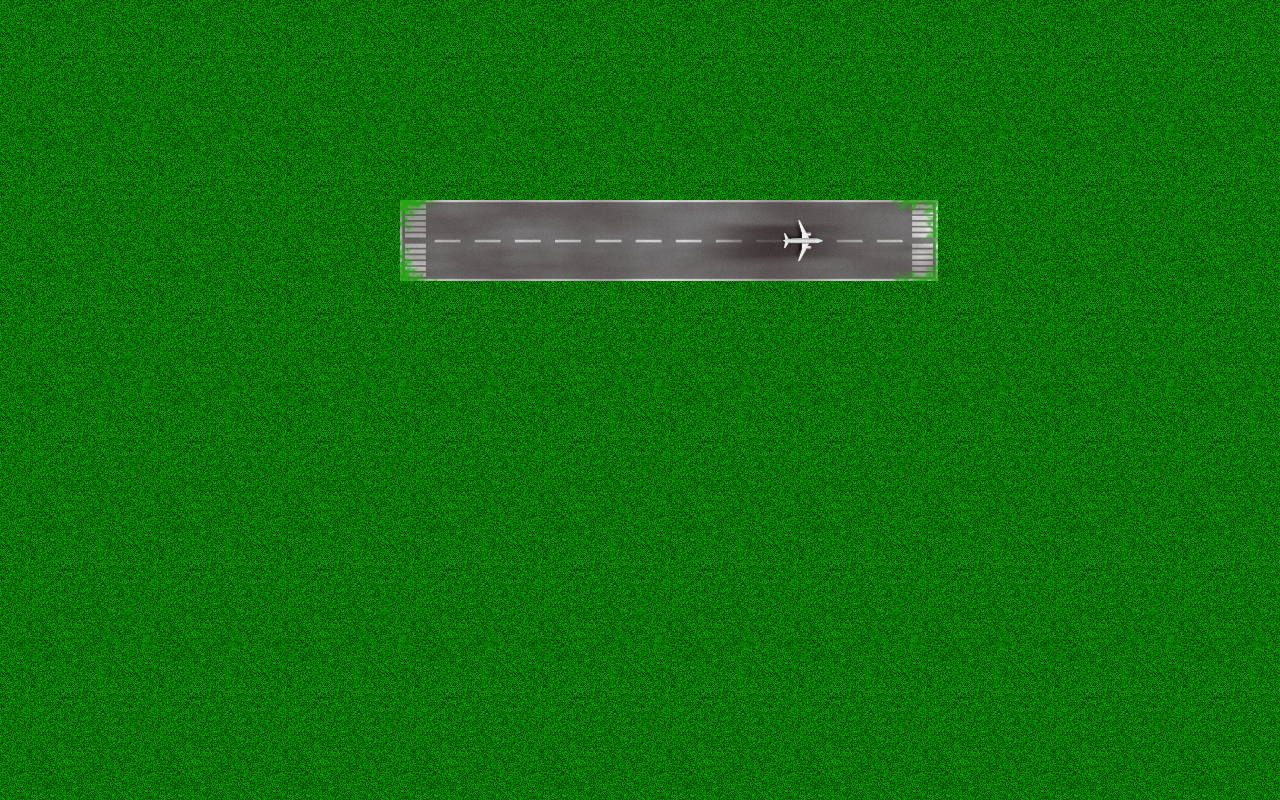
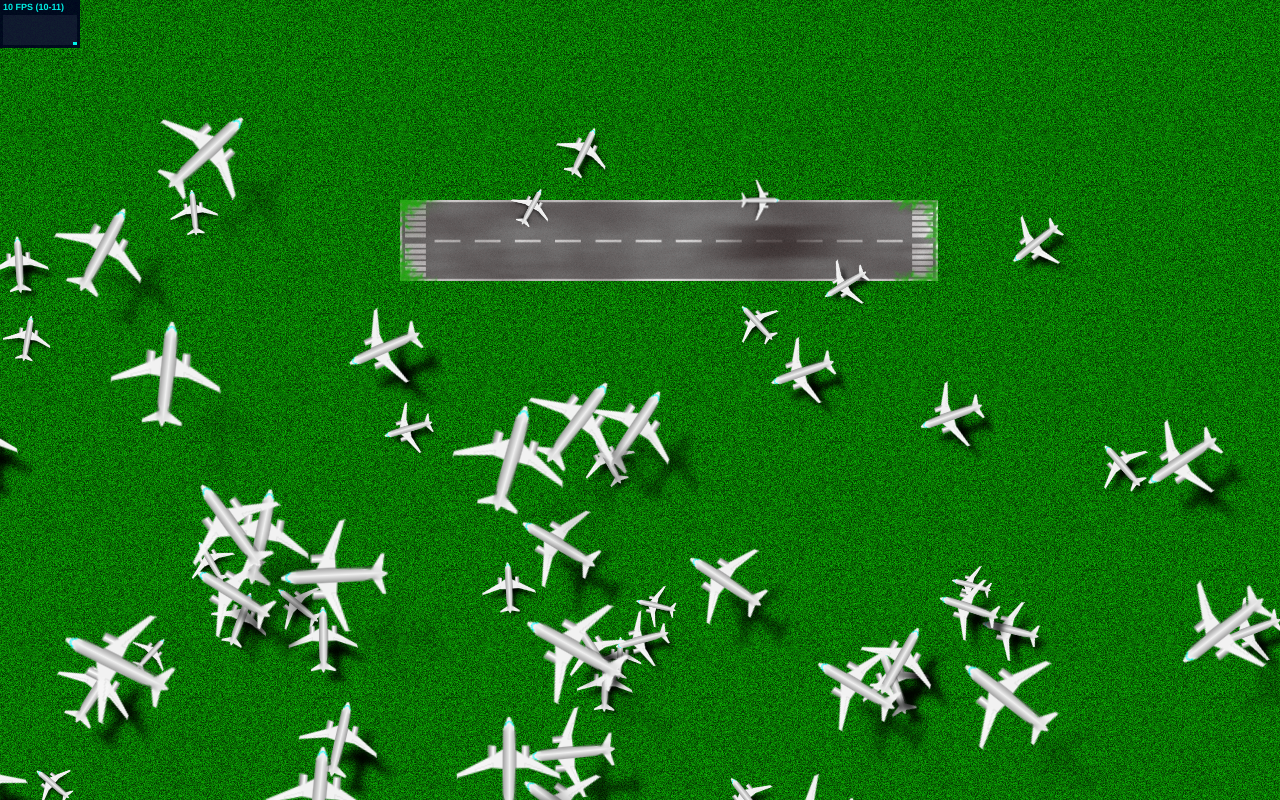
Before and after one commit to cwaldren/Airfield-Madness, a plain HTML site: page index.html in a window 1280 px wide. Drawn offline with Linux system fonts and the light colour scheme; animation ran at ten frames a second.

Commit message:
plane madness has begun

```diff
--- a/index.html
+++ b/index.html
@@ -16,7 +16,10 @@
 
 
 </body>
+<script type="text/javascript" src="js/stats.js"></script>
+
 <script type="text/javascript" src="js/input.js"></script>
+<script type="text/javascript" src="js/plane.js"></script>
 
 <script type="text/javascript" src="js/app.js"></script>
 </html>
--- a/js/app.js
+++ b/js/app.js
@@ -26,28 +26,41 @@ var msg = "";
 var runway = new Image();
 runway.src = "http://localhost/Airfield-Madness/img/runway.png";
 
-var plane = new Image();
-plane.src = "http://localhost/Airfield-Madness/img/plane.png";
+var planeImg = new Image();
+planeImg.src = "http://localhost/Airfield-Madness/img/plane.png";
 
 
-var planeShadow = new Image();
-planeShadow.src = "http://localhost/Airfield-Madness/img/plane_shadow.png";
+var shadowImg = new Image();
+shadowImg.src = "http://localhost/Airfield-Madness/img/plane_shadow.png";
 
 var grass = new Image();
 grass.src = "http://localhost/Airfield-Madness/img/grass.png";
 
+
+var stats = new Stats();
+stats.setMode(0);
+document.body.appendChild( stats.domElement );
+
+
 var gameTime = 0;
-var mouse = { x:0, y:0, age:Date.now()};
+var mouse = { x:0, y:0};
 
 var prevTime;
 
-var planeObj = {
-    pos: [400, 200],
-    rot: Math.PI/2,
-    alt: 0.
+// var planeObj = {
+//     pos: [400, 200],
+//     rot: Math.PI/2,
+//     alt: 0.
+// }
+var plane = new Plane([400, 200], Math.PI/2, 0.0, planeImg, shadowImg);
+var planes = [];
+
+for (i = 0; i < 100; i++) {
+    planes.push(new Plane([Math.random()*(canvas.width-100)+100, Math.random()*(canvas.height-100)+100], Math.PI*Math.random(), Math.random(), planeImg, shadowImg));
 }
 
 function main() {
+    stats.begin();
     var now = Date.now();
     var deltaTime = (now - prevTime) / 1000.0;
 
@@ -55,6 +68,7 @@ function main() {
     render();
 
     prevTime = now;
+    stats.end();
     requestAnimFrame(main);
 }
 
@@ -67,41 +81,20 @@ function init() {
 function render() {
    //note to self: this is crazy when remove the clear loop
 
-   renderBackgroundStuff();
-
-   var alt = .9+ (1.0-planeObj.alt);
-
-    var half_width = planeShadow.width/2;
-    var half_height = planeShadow.height/2;
-
-    ctx.save();
-
-    ctx.translate(planeObj.pos[0] + 50*planeObj.alt, planeObj.pos[1] + 50*planeObj.alt);
-    ctx.translate(half_width, half_height);
-    ctx.globalAlpha = .2+ 1.0 - planeObj.alt;
-    ctx.rotate(planeObj.rot);
-    ctx.scale(planeObj.alt + .5, planeObj.alt + .5)
-    ctx.drawImage(planeShadow, -half_width, -half_height/2 - 40);
-
-    ctx.restore();
-
-    ctx.save();
-    half_width = plane.width/2;
-    half_height = plane.height/2;
-
-    ctx.translate(planeObj.pos[0], planeObj.pos[1]);
-    ctx.translate(half_width, half_height);
-    ctx.rotate(planeObj.rot);
-    ctx.scale(planeObj.alt + .5 , planeObj.alt + .5);
-    ctx.drawImage(plane, -half_width, -half_height/2 -40);
-    ctx.restore();
-
+    renderBackgroundStuff();
+    renderPlanes();
 
     ctx.fillStyle = "black";
     ctx.font = "bold 16px Arial";
     ctx.fillText(msg, 100, 100);
 }
-
+function compare (a, b) {
+          if (a.alt < b.alt)
+             return 1;
+          if (a.alt > b.alt)
+            return -1;
+          return 0;
+    }
 function renderBackgroundStuff() {
     var pattern = ctx.createPattern(grass, 'repeat');
     ctx.fillStyle = pattern;
@@ -110,65 +103,49 @@ function renderBackgroundStuff() {
     ctx.drawImage(runway, 400, 200);
 }
 
+
+function renderPlanes(){
+    var p = planes.slice(0);
+    p.push(plane);
+    p.sort(function(a,b) {return a.alt - b.alt});
+    for (i = 0; i < planes.length; i++) {
+        ctx.save();
+        p[i].render(ctx);
+        ctx.restore();
+    }
+
+
+
+}
 function update(dt) {
     gameTime += dt;
-    updatePlane(dt)
-    //update entities
-    //check collisions etc.
+    for (i = 0; i < planes.length; i++) {
+        planes[i].update(dt);
+        planes[i].rot += .8*dt;
+    }
+    updatePlane(dt);
+
 }
 
 function updatePlane(dt) {
-    planeObj.pos[0] += Math.cos(planeObj.rot-Math.PI/2) * dt * 50 * (planeObj.alt*4+1.4);
-    planeObj.pos[1] += Math.sin(planeObj.rot-Math.PI/2) * dt * 50 *(planeObj.alt*4+1.4);
 
+    plane.update(dt);
     if (input.isDown('a')) {
-        planeObj.rot -= .8*dt;
-
+        plane.rot -= .8*dt;
     }
     if (input.isDown('d')) {
-        planeObj.rot += .8*dt;
+        plane.rot += .8*dt;
+    }
+    if (input.isDown('w') && plane.alt > 0.0) {
+        plane.alt -= .001;
+    }
+    if (input.isDown('s') && plane.alt < 0.8) {
+        plane.alt += .001;
     }
 
-     if (input.isDown('w')) {
-        if (planeObj.alt > 0.)
-        planeObj.alt -= .001;
-    }
-     if (input.isDown('s')) {
-        if (planeObj.alt < .8)
-        planeObj.alt += .001;
-    }
 }
 
-function updatePlaneOld(dt) {
-    var dx =  planeObj.pos[0]- mouse.x ;//mouse.x - planeObj.pos[0];
-    var dy = planeObj.pos[1]-mouse.y  ;//mouse.y - planeObj.pos[1];
 
-    var dist = Math.sqrt(dx*dx + dy*dy);
-
-    plane.holding = (Date.now() - mouse.age > 1000 && (dist <= 100)) || dist < 100   ;
-
-
-    if (plane.holding) {
-
-        //center is the mouse
-        var theta = .5 * Math.PI/180;
-        var ax = Math.cos(theta) * dx - Math.sin(theta) * dy + mouse.x;
-        var ay = Math.sin(theta) * dx + Math.cos(theta) * dy + mouse.y;
-        planeObj.rot = Math.atan2(dy, dx) + Math.PI;
-        planeObj.pos[0] = ax;
-        planeObj.pos[1] = ay;
-}else{
-
-
-
-var slope = dy/dx;
-    var angle = Math.atan2(dy, dx) ;
-    var dif = planeObj.rot - (angle + Math.PI/2);
-   planeObj.rot = (angle-Math.PI/2);
-    planeObj.pos[0] -= Math.cos(angle );
-    planeObj.pos[1] -= Math.sin(angle );
-    }
-}
 
 init();
 
--- /dev/null
+++ b/js/plane.js
@@ -0,0 +1,49 @@
+(function() {
+    function Plane(pos, rot, alt, image, shadow) {
+        this.pos = pos;
+        this.rot = rot;
+        this.alt = alt;
+        this.image = image;
+        this.shadow = shadow;
+        this.baseSpeed = 1.4;
+    }
+
+    Plane.prototype = {
+        update: function(dt) {
+            var theta = this.rot - Math.PI/2;
+            var multiplier = 50 * (this.alt*4 + this.baseSpeed) * dt;
+            this.pos[0] += Math.cos(theta) * multiplier;
+            this.pos[1] += Math.sin(theta) * multiplier;
+
+
+        },
+
+        render: function(ctx) {
+            var half_width = this.image.width/2;
+            var half_height = this.image.height/2;
+
+
+            //get to the general correct position
+            ctx.translate(this.pos[0] + 50*this.alt,  this.pos[1] + 50*this.alt);
+
+            //shadow
+            ctx.save();
+            ctx.scale(this.alt + .5 , this.alt + .5);
+
+            ctx.rotate(this.rot);
+            ctx.globalAlpha = (1/this.alt) - 1;
+            ctx.drawImage(this.shadow, -half_width, -half_height/2 - 40);
+            ctx.restore();
+
+            //plane
+            ctx.scale(this.alt + .5 , this.alt + .5);
+            ctx.translate(- 50*this.alt, - 50*this.alt);
+            ctx.rotate(this.rot);
+            ctx.drawImage(this.image, -half_width, -half_height/2 - 40);
+        },
+
+
+    };
+
+    window.Plane = Plane;
+})();
--- /dev/null
+++ b/js/stats.js
@@ -0,0 +1,28 @@
+/**The MIT License
+
+Copyright (c) 2009-2012 Mr.doob
+
+Permission is hereby granted, free of charge, to any person obtaining a copy
+of this software and associated documentation files (the "Software"), to deal
+in the Software without restriction, including without limitation the rights
+to use, copy, modify, merge, publish, distribute, sublicense, and/or sell
+copies of the Software, and to permit persons to whom the Software is
+furnished to do so, subject to the following conditions:
+
+The above copyright notice and this permission notice shall be included in
+all copies or substantial portions of the Software.
+
+THE SOFTWARE IS PROVIDED "AS IS", WITHOUT WARRANTY OF ANY KIND, EXPRESS OR
+IMPLIED, INCLUDING BUT NOT LIMITED TO THE WARRANTIES OF MERCHANTABILITY,
+FITNESS FOR A PARTICULAR PURPOSE AND NONINFRINGEMENT. IN NO EVENT SHALL THE
+AUTHORS OR COPYRIGHT HOLDERS BE LIABLE FOR ANY CLAIM, DAMAGES OR OTHER
+LIABILITY, WHETHER IN AN ACTION OF CONTRACT, TORT OR OTHERWISE, ARISING FROM,
+OUT OF OR IN CONNECTION WITH THE SOFTWARE OR THE USE OR OTHER DEALINGS IN
+THE SOFTWARE.
+ * @author mrdoob / http://mrdoob.com/
+ */
+var Stats=function(){var l=Date.now(),m=l,g=0,n=Infinity,o=0,h=0,p=Infinity,q=0,r=0,s=0,f=document.createElement("div");f.id="stats";f.addEventListener("mousedown",function(b){b.preventDefault();t(++s%2)},!1);f.style.cssText="width:80px;opacity:0.9;cursor:pointer";var a=document.createElement("div");a.id="fps";a.style.cssText="padding:0 0 3px 3px;text-align:left;background-color:#002";f.appendChild(a);var i=document.createElement("div");i.id="fpsText";i.style.cssText="color:#0ff;font-family:Helvetica,Arial,sans-serif;font-size:9px;font-weight:bold;line-height:15px";
+i.innerHTML="FPS";a.appendChild(i);var c=document.createElement("div");c.id="fpsGraph";c.style.cssText="position:relative;width:74px;height:30px;background-color:#0ff";for(a.appendChild(c);74>c.children.length;){var j=document.createElement("span");j.style.cssText="width:1px;height:30px;float:left;background-color:#113";c.appendChild(j)}var d=document.createElement("div");d.id="ms";d.style.cssText="padding:0 0 3px 3px;text-align:left;background-color:#020;display:none";f.appendChild(d);var k=document.createElement("div");
+k.id="msText";k.style.cssText="color:#0f0;font-family:Helvetica,Arial,sans-serif;font-size:9px;font-weight:bold;line-height:15px";k.innerHTML="MS";d.appendChild(k);var e=document.createElement("div");e.id="msGraph";e.style.cssText="position:relative;width:74px;height:30px;background-color:#0f0";for(d.appendChild(e);74>e.children.length;)j=document.createElement("span"),j.style.cssText="width:1px;height:30px;float:left;background-color:#131",e.appendChild(j);var t=function(b){s=b;switch(s){case 0:a.style.display=
+"block";d.style.display="none";break;case 1:a.style.display="none",d.style.display="block"}};return{REVISION:12,domElement:f,setMode:t,begin:function(){l=Date.now()},end:function(){var b=Date.now();g=b-l;n=Math.min(n,g);o=Math.max(o,g);k.textContent=g+" MS ("+n+"-"+o+")";var a=Math.min(30,30-30*(g/200));e.appendChild(e.firstChild).style.height=a+"px";r++;b>m+1E3&&(h=Math.round(1E3*r/(b-m)),p=Math.min(p,h),q=Math.max(q,h),i.textContent=h+" FPS ("+p+"-"+q+")",a=Math.min(30,30-30*(h/100)),c.appendChild(c.firstChild).style.height=
+a+"px",m=b,r=0);return b},update:function(){l=this.end()}}};"object"===typeof module&&(module.exports=Stats);
```
